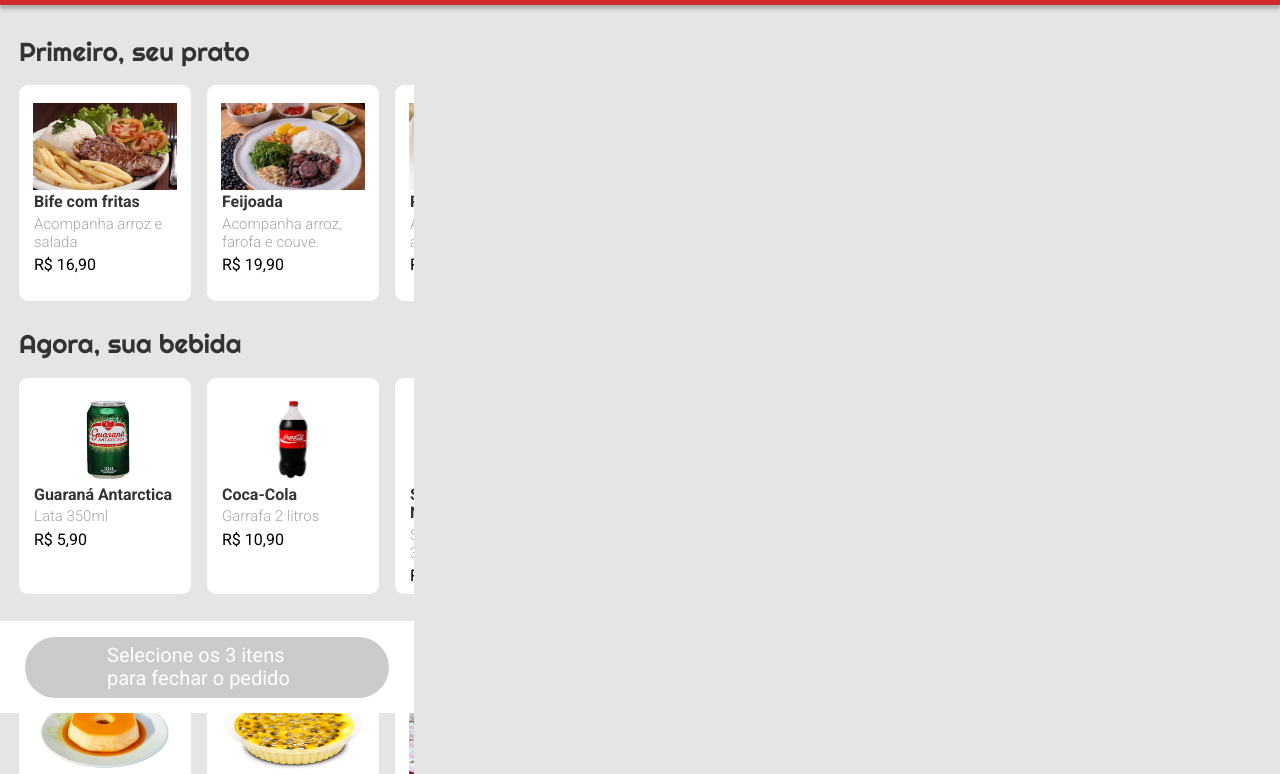
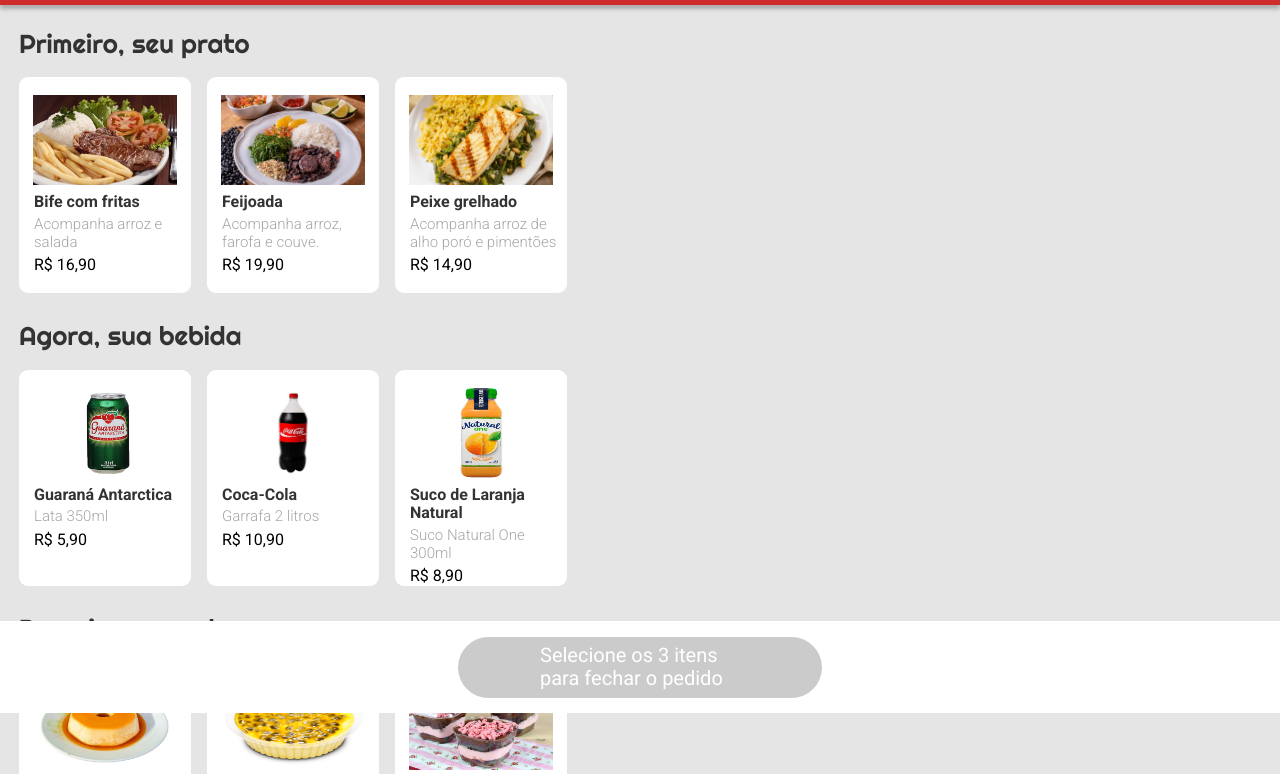
Before and after one commit to leolucasguedes/projeto3-driveneats, a plain HTML site: page index.html in a window 1280 px wide. Shown: the part 87-861 px from the top of the page. Drawn offline with nearby package versions, Linux system fonts and the light colour scheme.

Commit message:
first layout att

```diff
--- a/index.html
+++ b/index.html
@@ -1,19 +1,20 @@
 <!DOCTYPE html>
 <html lang="pt-br">
+
 <head>
     <meta charset="UTF-8">
     <meta http-equiv="X-UA-Compatible" content="IE=edge">
     <meta name="viewport" content="width=device-width, initial-scale=1.0">
     <link rel="stylesheet" href="styles/reset.css">
     <link rel="stylesheet" href="styles/style.css">
+    <link rel="shortcut icon" href="./images/favicon.ico" type="image/x-icon">
     <link rel="preconnect" href="https://fonts.googleapis.com">
     <link rel="preconnect" href="https://fonts.gstatic.com" crossorigin>
-<link href="https://fonts.googleapis.com/css2?family=Righteous&family=Roboto:wght@300;400;700&display=swap" rel="stylesheet">
-
-
-
+    <link href="https://fonts.googleapis.com/css2?family=Righteous&family=Roboto:wght@300;400;700&display=swap"
+        rel="stylesheet">
     <title>DrivenEats</title>
 </head>
+
 <body>
     <header>
         <h1>DrivenEats</h1>
@@ -25,7 +26,7 @@
 
         <div class="food-options" data-identifier="foods">
             <div class="plate" data-identifier="food-option">
-            <img src="images/prato1bifecomfritas.jpg"/>
+                <img src="images/prato1bifecomfritas.jpg" />
                 <h1 data-identifier="food-title"><b>Bife com fritas</b></h1>
                 <h2>Acompanha arroz e salada</h2>
                 <p data-identifier="food-price"><b>R$ 16,90</b></p>
@@ -34,7 +35,7 @@
                 </div>
             </div>
             <div class="plate" data-identifier="food-option">
-            <img src="images/prato2feijoada.jpg"/>
+                <img src="images/prato2feijoada.jpg" />
                 <h1 data-identifier="food-title"><b>Feijoada</b></h1>
                 <h2>Acompanha arroz, farofa e couve.</h2>
                 <p data-identifier="food-price"><b>R$ 19,90</b></p>
@@ -43,7 +44,7 @@
                 </div>
             </div>
             <div class="plate" data-identifier="food-option">
-            <img src="images/peixe3.png"/>
+                <img src="images/peixe3.png" />
                 <h1 data-identifier="food-title"><b>Peixe grelhado</b></h1>
                 <h2>Acompanha arroz de alho poró e pimentões</h2>
                 <p data-identifier="food-price"><b>R$ 14,90</b></p>
@@ -51,14 +52,13 @@
                     <ion-icon name="checkmark-circle-sharp"></ion-icon>
                 </div>
             </div>
-
         </div>
 
-    <p class="drink-text-option">Agora, sua bebida</p>
+        <p class="product-text-option">Agora, sua bebida</p>
 
         <div class="food-options" data-identifier="drinks">
             <div class="plate" data-identifier="food-option">
-            <img src="images/guarana1.jpg"/>
+                <img src="images/guarana1.jpg" />
                 <h1 data-identifier="food-title"><b>Guaraná Antarctica</b></h1>
                 <h2>Lata 350ml</h2>
                 <p data-identifier="food-price"><b>R$ 5,90</b></p>
@@ -67,7 +67,7 @@
                 </div>
             </div>
             <div class="plate" data-identifier="food-option">
-            <img src="images/coca2.jpg"/>
+                <img src="images/coca2.jpg" />
                 <h1 data-identifier="food-title"><b>Coca-Cola</b></h1>
                 <h2>Garrafa 2 litros</h2>
                 <p data-identifier="food-price"><b>R$ 10,90</b></p>
@@ -76,7 +76,7 @@
                 </div>
             </div>
             <div class="plate" data-identifier="food-option">
-            <img src="images/suco3.jpg"/>
+                <img src="images/suco3.jpg" />
                 <h1 data-identifier="food-title"><b>Suco de Laranja Natural</b></h1>
                 <h2>Suco Natural One 300ml</h2>
                 <p data-identifier="food-price"><b>R$ 8,90</b></p>
@@ -86,11 +86,11 @@
             </div>
         </div>
 
-        <p class="drink-text-option">Por mim, sua sobremesa</p>
+        <p class="product-text-option">Por mim, sua sobremesa</p>
 
         <div class="food-options" data-identifier="desserts">
             <div class="plate" data-identifier="food-option">
-                <img src="images/pudim1.jpg"/>
+                <img src="images/pudim1.jpg" />
                 <h1 data-identifier="food-title"><b>Pudim</b></h1>
                 <h2>Tamanho médio</h2>
                 <p data-identifier="food-price"><b>R$ 9,90</b></p>
@@ -99,7 +99,7 @@
                 </div>
             </div>
             <div class="plate" data-identifier="food-option">
-                <img src="images/mousse2.png"/>
+                <img src="images/mousse2.png" />
                 <h1 data-identifier="food-title"><b>Mousse de Maracujá</b></h1>
                 <h2>Tamanho médio</h2>
                 <p data-identifier="food-price"><b>R$ 8,90</b></p>
@@ -108,7 +108,7 @@
                 </div>
             </div>
             <div class="plate" data-identifier="food-option">
-                <img src="images/bolodepote3.jpg"/>
+                <img src="images/bolodepote3.jpg" />
                 <h1 data-identifier="food-title"><b>Bolo de Pote</b></h1>
                 <h2>Tamanho médio</h2>
                 <p data-identifier="food-price"><b>R$ 6,90</b></p>
@@ -118,8 +118,7 @@
             </div>
         </div>
 
-
-        <div class="confirmacao escondido">
+        <div class="check hide">
             <div class="janela">
                 <p class="titulo">Confirme seu pedido</p>
                 <div class="escolha">
@@ -142,7 +141,6 @@
                 <p class="cancelar">Cancelar</p>
             </div>
         </div>
-
     </main>
 
     <footer>
@@ -152,12 +150,8 @@
             </div>
         </div>
     </footer>
-
-
     <script src="script.js"></script>
     <script src="https://unpkg.com/ionicons@5.4.0/dist/ionicons.js"></script>
+</body>
 
-
-
-</body>
 </html>
--- a/styles/style.css
+++ b/styles/style.css
@@ -1,24 +1,24 @@
-body{
+body {
     background-color: #E5E5E5;
-    max-width: 414px;
+    font-family: 'Roboto', sans-serif;
 }
 
-*{
-	box-sizing: border-box;
+* {
+    box-sizing: border-box;
 }
-header{
+
+header {
     background-color: #CF2B2B;
-    width: 414px;
+    width: 100%;
     height: 92px;
     box-shadow: 0px 4px 4px 0px rgba(0, 0, 0, 0.25);
     position: fixed;
     left: 0px;
     top: 0px;
-    width: 100%;
     z-index: 1;
 }
 
-header h1{
+header h1 {
     font-family: 'Righteous', cursive;
     font-weight: 400;
     font-style: normal;
@@ -31,25 +31,24 @@ header h1{
 
 }
 
-header p{
+header p {
     font-family: 'Roboto', sans-serif;
     font-weight: 400;
     font-style: normal;
     font-size: 18px;
-    line-height: 21.09px;
     color: #FFFFFF;
     margin-left: 21px;
     margin-bottom: 18px;
 
 }
 
-main{
-    margin-top: 123px;
+main {
+    margin-top: 115px;
     margin-left: 19px;
     margin-bottom: 108px;
 }
 
-.plate-text-option{
+.plate-text-option {
     font-family: 'Righteous', cursive;
     font-weight: 400;
     font-style: normal;
@@ -60,7 +59,7 @@ main{
 }
 
 
-.food-options{
+.food-options {
     margin-top: 17px;
     display: flex;
     overflow: hidden;
@@ -68,11 +67,12 @@ main{
     scrollbar-width: none;
     gap: 16px;
 }
-.food-options ::-webkit-scrollbar{
+
+.food-options ::-webkit-scrollbar {
     display: none;
 }
 
-.icon{
+.icon {
     position: absolute;
     bottom: 16px;
     right: 16px;
@@ -80,30 +80,28 @@ main{
     display: none;
 }
 
-ion-icon{
+ion-icon {
     font-size: 18px;
     color: #32B72F;
-
 }
 
-.plate{
+.plate {
     width: 172px;
     height: 216px;
     border-radius: 9px;
     background-color: #FFFFFF;
     box-shadow: 0px 0px 10px --4px rgba(0, 0, 0, 0.25);
-
 }
 
-.plate img{
+.plate img {
     width: 144px;
-    height: 87px;
+    height: 90px;
     margin-left: 14px;
     margin-right: 14px;
     margin-top: 18px;
 }
 
-.plate h1{
+.plate h1 {
     font-family: 'Roboto', sans-serif;
     font-weight: 700;
     font-style: normal;
@@ -111,9 +109,10 @@ ion-icon{
     line-height: 18.75px;
     color: #333333;
     margin-left: 15px;
+    margin-top: 5px;
+}
 
-}
-.plate h2{
+.plate h2 {
     font-family: 'Roboto', sans-serif;
     font-weight: 300;
     font-style: normal;
@@ -122,9 +121,9 @@ ion-icon{
     color: #A6A6A6;
     margin-left: 15px;
     margin-top: 4px;
+}
 
-}
-.plate p{
+.plate p {
     font-family: 'Roboto', sans-serif;
     font-weight: 400;
     font-style: normal;
@@ -135,7 +134,7 @@ ion-icon{
     margin-top: 5px;
 }
 
-.drink-text-option{
+.product-text-option {
     font-family: 'Righteous', cursive;
     font-weight: 400;
     font-style: normal;
@@ -146,8 +145,8 @@ ion-icon{
     margin-top: 27px;
 }
 
-footer{
-    width: 414px;
+footer {
+    width: 100%;
     height: 92px;
     background-color: #FFFFFF;
     position: fixed;
@@ -158,7 +157,7 @@ footer{
     align-items: center;
 }
 
-.text-around{
+.text-around {
     width: 364px;
     height: 61px;
     border-radius: 50px;
@@ -168,12 +167,12 @@ footer{
     align-items: center;
 }
 
-.final-text{
+.final-text {
     width: 200px;
     display: flex;
 }
 
-.final-text p{
+.final-text p {
     font-family: 'Roboto', sans-serif;
     font-weight: 400;
     font-style: normal;
@@ -183,7 +182,7 @@ footer{
     color: #FFFFFF;
 }
 
-.confirmacao{
+.check {
     width: 100vw;
     height: 100vh;
     background-color: #FFFFFFE5;
@@ -196,10 +195,12 @@ footer{
     align-items: center;
     justify-content: center;
 }
-.escondido{
+
+.hide {
     display: none;
 }
-.janela{
+
+.janela {
     background-color: #50D074;
     border-radius: 9px;
     color: #FFFFFF;
@@ -213,7 +214,8 @@ footer{
     align-items: center;
     box-shadow: 0px 0px 10px 1px rgba(0, 0, 0, 0.25);
 }
-.janela .titulo{
+
+.janela .titulo {
     color: #FFFFFF;
     font-weight: 700;
     font-size: 22px;
@@ -221,7 +223,7 @@ footer{
     margin-bottom: 28px;
 }
 
-.escolha{
+.escolha {
     width: 100%;
     display: flex;
     justify-content: space-between;
@@ -229,16 +231,16 @@ footer{
     line-height: 26px;
 }
 
-.total{
+.total {
     font-weight: 700;
     width: 100%;
 }
 
-.preco-total{
+.preco-total {
     width: 121px;
 }
 
-.pedir{
+.pedir {
     background-color: #FFFFFF;
     color: #50D074;
     height: 52px;
@@ -252,7 +254,7 @@ footer{
     padding: 0px;
 }
 
-.cancelar{
+.cancelar {
     font-weight: 700;
     font-size: 20px;
     line-height: 24px;
```
Also changed, not shown: images/favicon.ico (added), script.js (line endings or trailing spaces), styles/reset.css (line endings or trailing spaces). Lines whose indentation alone changed are shown as unchanged.
